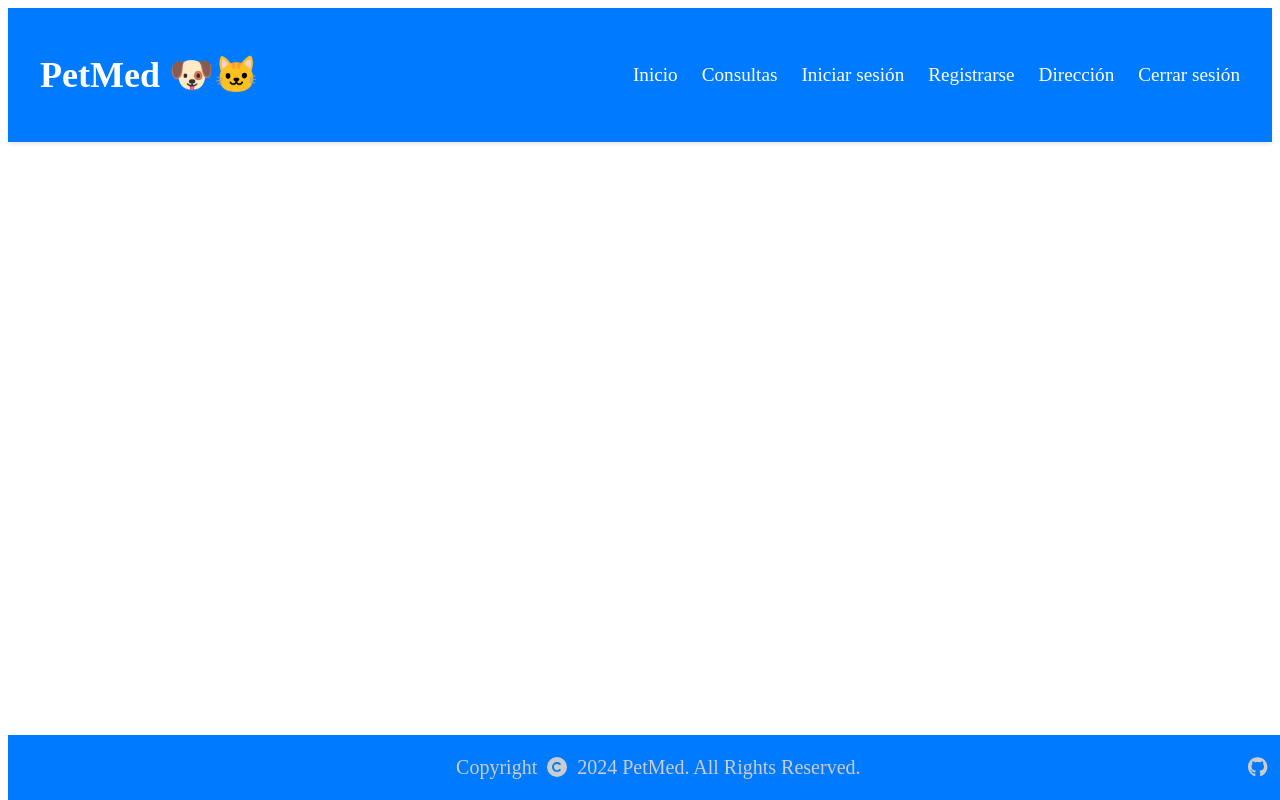
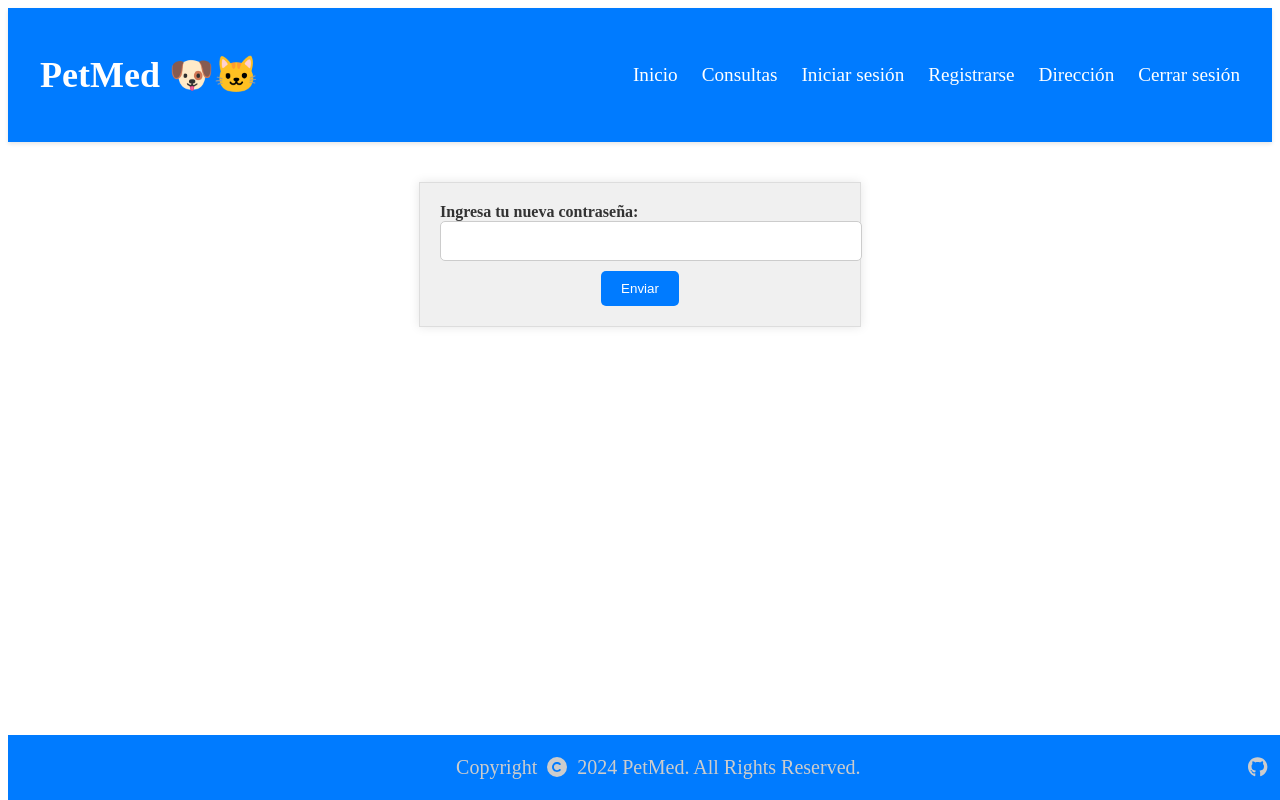
Before and after one commit to Ortizcardona27/PetMed-Front, a React (Create React App) app: page /recuperacion in a window 1280 px wide. Built offline with nearby package versions, Linux system fonts and the light colour scheme.

Commit message:
Cambio contraseña

```diff
--- a/src/App.css
+++ b/src/App.css
@@ -497,3 +497,69 @@ select {
   font-size: 24px;
   cursor: pointer;
 }
+
+/* Estilos recupera contraseña */
+.email-recovery-container {
+  max-width: 400px;
+  margin: 40px auto;
+  padding: 20px;
+  background-color: #f0f0f0;
+  border: 1px solid #ddd;
+  box-shadow: 0 0 10px rgba(0, 0, 0, 0.1);
+}
+
+.email-recovery-form {
+  display: flex;
+  flex-direction: column;
+  align-items: center;
+}
+
+.email-label {
+  margin-bottom: 10px;
+  font-weight: bold;
+  color: #333;
+}
+
+.email-input {
+  padding: 10px;
+  font-size: 16px;
+  border: 1px solid #ccc;
+  border-radius: 5px;
+  width: 100%;
+}
+
+.email-input:focus {
+  border-color: #aaa;
+  box-shadow: 0 0 10px rgba(0, 0, 0, 0.1);
+}
+
+.email-submit-btn {
+  background-color: #007bff;
+  color: #fff;
+  padding: 10px 20px;
+  border: none;
+  border-radius: 5px;
+  cursor: pointer;
+}
+
+.email-submit-btn:hover {
+  background-color: #0069d9;
+}
+
+.email-response-container {
+  margin-top: 20px;
+  padding: 20px;
+  background-color: #f0f0f0;
+  border: 1px solid #ddd;
+  box-shadow: 0 0 10px rgba(0, 0, 0, 0.1);
+}
+
+.email-response-title {
+  font-weight: bold;
+  color: #333;
+}
+
+.email-response-text {
+  font-size: 16px;
+  color: #666;
+}
--- a/src/App.jsx
+++ b/src/App.jsx
@@ -13,6 +13,7 @@ import AdopcionForm from "./components/AdopcionForm";
 import Direccion from "./components/Direccion";
 import ModalCita from "./components/ModalCita";
 import RecuperarContraseña from "./components/RecuperarContraseña";
+import CambiarContraseña from "./components/CambiarContraseña";
 
 
 function App() {
@@ -30,6 +31,7 @@ function App() {
           <Route path="/login" element={<Login />} />
           <Route path="/registerform" element={<RegisterForm />} />
           <Route path="/recuperarcontraseña" element={<RecuperarContraseña />} />
+          <Route path="/recuperacion" element={<CambiarContraseña />} />
           <Route path="/direccion" element={<Direccion />} />
           <Route path="/infoCita" element={<ModalCita />} />
           <Route path="/iniciosesion" element={<InicioSesion />} />
--- /dev/null
+++ b/src/components/CambiarContraseña.jsx
@@ -0,0 +1,57 @@
+import React, { useState, useEffect } from 'react';
+import { useNavigate, useParams, useLocation } from 'react-router-dom';
+import axios from 'axios';
+
+const CambiarContraseña = () => {
+    const [contrasena, setContrasena] = useState('');
+    const [response, setResponse] = useState('');
+    const [error, setError] = useState('');
+    const location = useLocation();
+    const queryParams = new URLSearchParams(location.search);
+    const idSolicitud = queryParams.get('id');
+
+    const handleSubmit = async (event) => {
+        event.preventDefault();
+
+        const payload = {
+            idSolicitud: idSolicitud,
+            contrasena: contrasena,
+        };
+
+        axios.post('auth/usuario/cambiar-credenciales', payload)
+            .then(response => {
+                setResponse(response.data.respuesta);
+            })
+            .catch(error => {
+                setError(error.response.data.respuesta)
+            });
+    }
+
+
+    return (
+        <div className="email-recovery-container">
+            <form onSubmit={handleSubmit} className="email-recovery-form">
+                <label className="email-label">
+                    Ingresa tu nueva contraseña:
+                    <input
+                        type="password"
+                        value={contrasena}
+                        onChange={(event) => setContrasena(event.target.value)}
+                        className="email-input"
+                    />
+                </label>
+                <button type="submit" className="email-submit-btn">
+                    Enviar
+                </button>
+            </form>
+            {response && (
+                <p>{response} </p>
+            )}
+            {error && (
+                <p>{error} </p>
+            )}
+        </div>
+    )
+}
+
+export default CambiarContraseña
--- a/src/components/RecuperarContraseña.jsx
+++ b/src/components/RecuperarContraseña.jsx
@@ -1,9 +1,41 @@
-import React from 'react'
+import React, { useState, useEffect } from 'react';
+import axios from 'axios';
 
 const RecuperarContraseña = () => {
+    const [email, setEmail] = useState('');
+    const [response, setResponse] = useState('');
+
+    const handleSubmit = async (event) => {
+        event.preventDefault();
+        axios.get(`auth/email/recuperar?correo=${email}&cliente=usuarios`,)
+            .then(response => {
+                setResponse(response.data.respuesta);
+                console.log(response)
+            })
+            .catch(error => {
+                console.error(error);
+            });
+
+    };
     return (
-        <div>
-            hola
+        <div className="email-recovery-container">
+            <form onSubmit={handleSubmit} className="email-recovery-form">
+                <label className="email-label">
+                    Ingresa tu correo electrónico:
+                    <input
+                        type="email"
+                        value={email}
+                        onChange={(event) => setEmail(event.target.value)}
+                        className="email-input"
+                    />
+                </label>
+                <button type="submit" className="email-submit-btn">
+                    Enviar
+                </button>
+            </form>
+            {response && (
+                <p>{response} </p>
+            )}
         </div>
     )
 }
```
